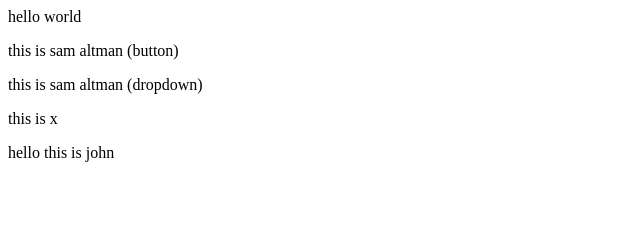
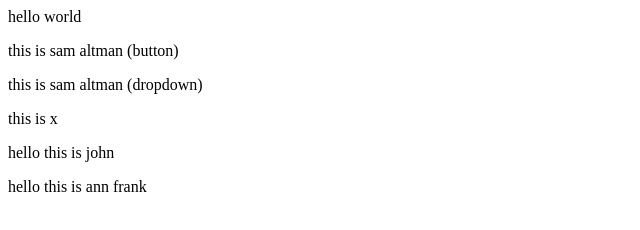
Before and after one commit to Vishnu00998/TestRepo, a plain HTML site: page index.html in a window 1280 px wide. Shown: the whole page, without its empty margins (0-640 px from the left). Drawn offline with Linux system fonts and the light colour scheme.

Commit message:
final commit

```diff
--- a/index.html
+++ b/index.html
@@ -3,3 +3,4 @@
 <p> this is sam altman (dropdown)</p>
 <p>this is x </p>
 <p> hello this is john </p>
+<p> hello this is ann frank </p>
```
